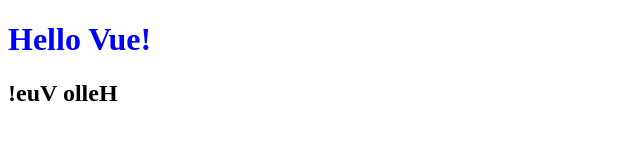
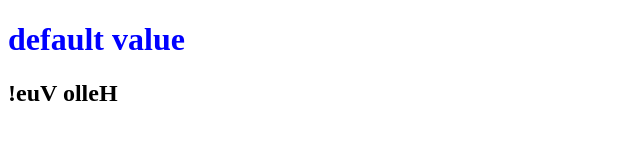
Before and after one commit to haero77/FE-vue-practice, a Vue app in the folder sucoding-excercise/ch05-components/: page / in a window 1280 px wide. Shown: the top 160 px of the page, without its empty margins (0-640 px from the left). Built offline with nearby package versions, Linux system fonts and the light colour scheme.

Commit message:
[수코딩](ch05 컴포넌트) 5.5.1 inject 커스텀하게 사용하기(from & default 속성)

```diff
--- a/sucoding-excercise/ch05-components/src/App.vue
+++ b/sucoding-excercise/ch05-components/src/App.vue
@@ -13,7 +13,7 @@
   // App -> FirstChild -> SecondChild 로 전달하는게 아니고, App -> SecondChild로 바로 쓸 수 있음
   provide() {
     return {
-      message: this.message,
+      // message: this.message,
       reversedMessage: this.reversedMessage,
     };
   },
--- a/sucoding-excercise/ch05-components/src/components/FirstChild.vue
+++ b/sucoding-excercise/ch05-components/src/components/FirstChild.vue
@@ -1,13 +1,22 @@
 <template>
-  <h1>{{ message }}</h1>
-  <h2>{{ reversedMessage}}</h2>
+  <h1>{{ customMessage }}</h1>
+  <h2>{{ customReversedMessage}}</h2>
 </template>
 
 
 <script>
 export default {
   // 상위 컴포넌트 App 에서 provide 한 데이터를 주입(inject) 받는다.
-  inject: ['message', 'reversedMessage'], // inject [key1, key2, ...] 형태로 사용
+  inject: {
+    customMessage: {
+      from: 'message',
+      default: 'default value',
+    },
+    customReversedMessage: {
+      from: 'reversedMessage',
+      default: 'default value',
+    },
+  }
 }
 </script>
 
```
